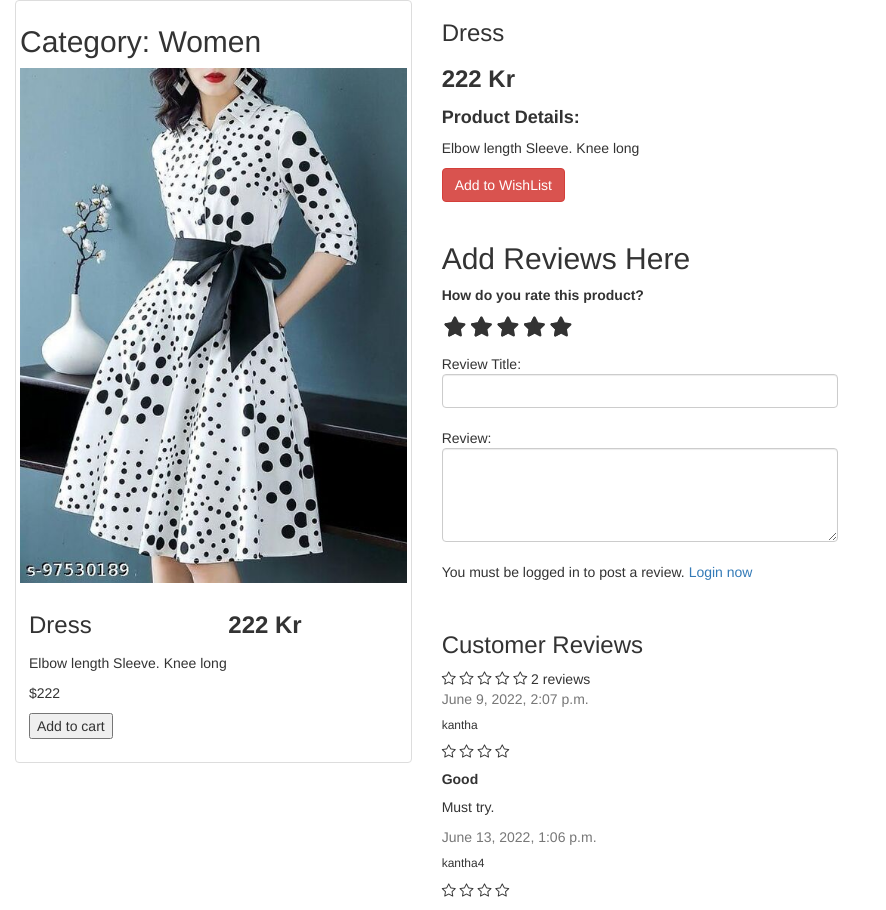
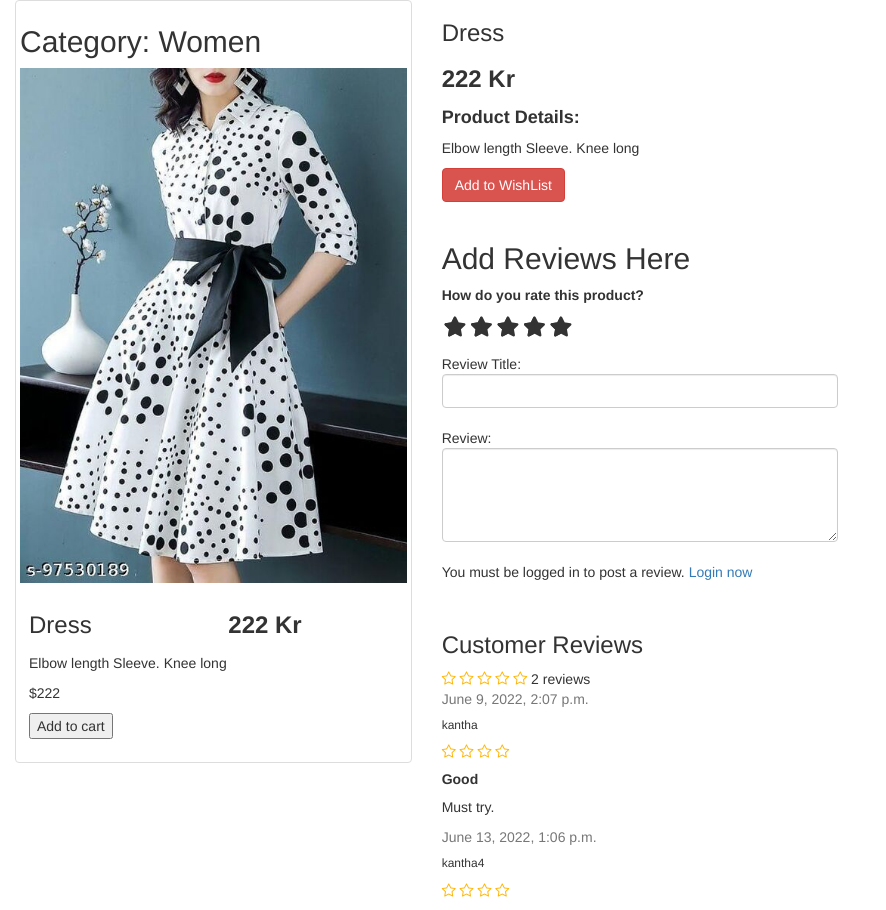
Before and after one commit to WebShopProjectGroup4/ShopStore, a Django app: template webshop/shopApp/templates/product_detail.html in a window 1280 px wide. Shown: the whole page, without its empty margins (0-886 px from the left). Run offline with Django 3.2, Linux system fonts and the light colour scheme; the template is opened without the code that fills it: values that come from a table or form of the project are taken from there, others are empty; data comes from the database, SQL or seed files in the repository; both versions use the stored data as it was after the commit; some libraries are stand-ins or nearby versions.

Commit message:
Added some css

```diff
--- a/webshop/shopApp/templates/product_detail.html
+++ b/webshop/shopApp/templates/product_detail.html
@@ -56,6 +56,16 @@
         label:hover~label {
             color: #ffb503;
         }
+                /* hover hightlight */
+        input:checked + label:hover, input:checked ~ label:hover,input:checked ~ label:hover ~ label,
+        label:hover ~ input:checked ~ label{
+        color: #cc9000;
+        }
+
+        .rating-star i{
+        color: #ffb503 !important;
+        }
+
     </style>
 
     {% load static %}
```
Also changed, not shown: webshop/db.sqlite3.
